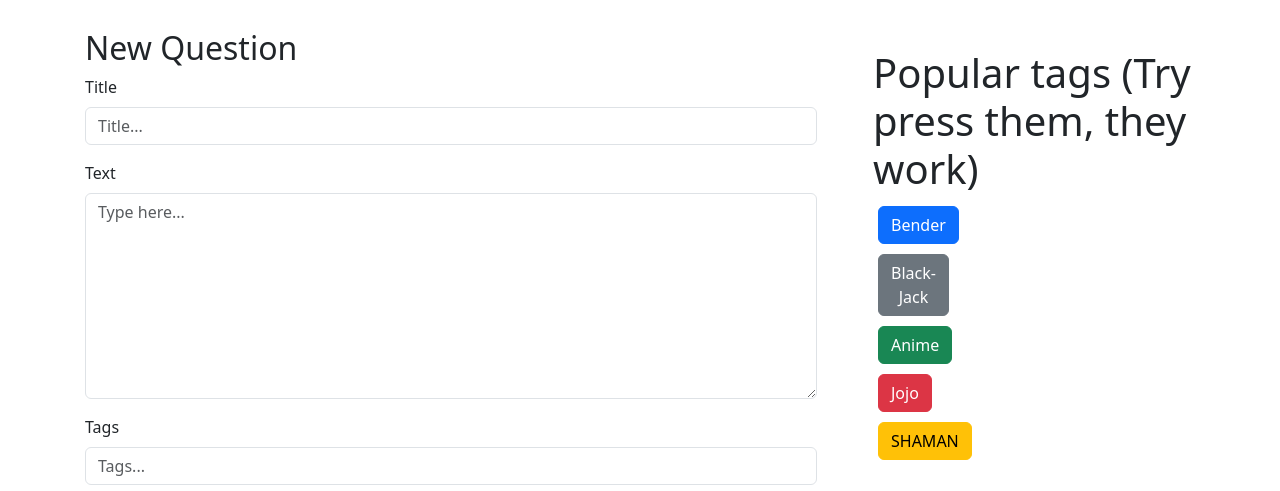
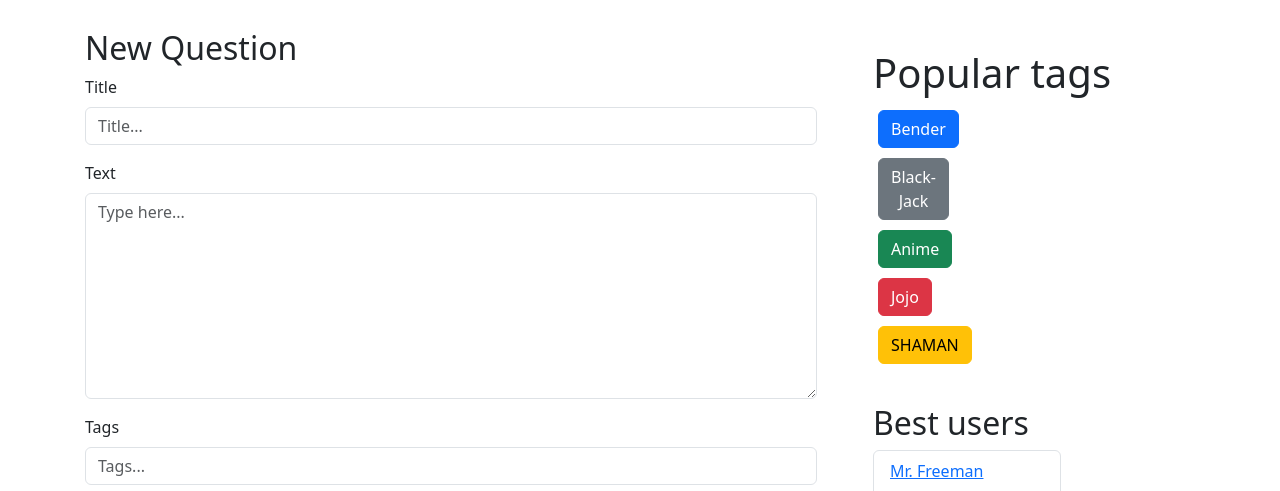
Before and after one commit to WhiskeyMoonlight/VK_Web, a Django app: page /ask/ in a window 1280 px wide. Shown: the part 64-555 px from the top of the page. Run offline with Django 4.2, Linux system fonts and the light colour scheme; some libraries are stand-ins or nearby versions.

Commit message:
Changed base.html

```diff
--- a/templates/layouts/base.html
+++ b/templates/layouts/base.html
@@ -64,7 +64,7 @@
 
             <div class="col-4">
                 <div class="row tags-description">
-                    <h1 style="margin-top: 20px;">Popular tags (Try press them, they work)</h1>
+                    <h1 style="margin-top: 20px;">Popular tags</h1>
                     <div class="tags">
                         <a role="button" class="btn btn-primary" href="{% url 'tag' tag_name='bender' %}">Bender</a>
                         <a role="button" class="btn btn-secondary"
```
